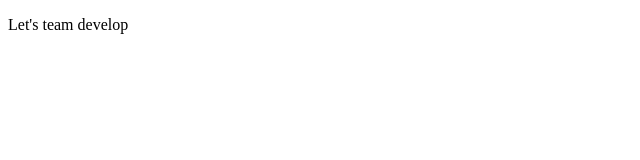
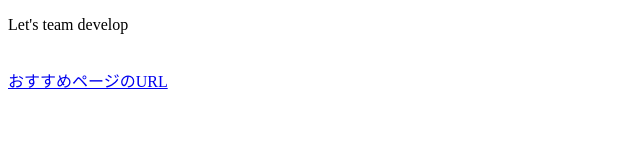
Before and after one commit to hatakeyama12/kadai2, a plain HTML site: page index.html in a window 1280 px wide. Shown: the whole page, without its empty margins (0-640 px from the left). Drawn offline with Linux system fonts and the light colour scheme.

Commit message:
index.htmlの修正

```diff
--- a/index.html
+++ b/index.html
@@ -6,5 +6,6 @@
 </head\>
 <body>
     <p>Let's team develop</p><br>
+     <a href="https://www.google.com/intl/ja/chrome/dev/">おすすめページのURL</a>
 </body>
 </html>
```
